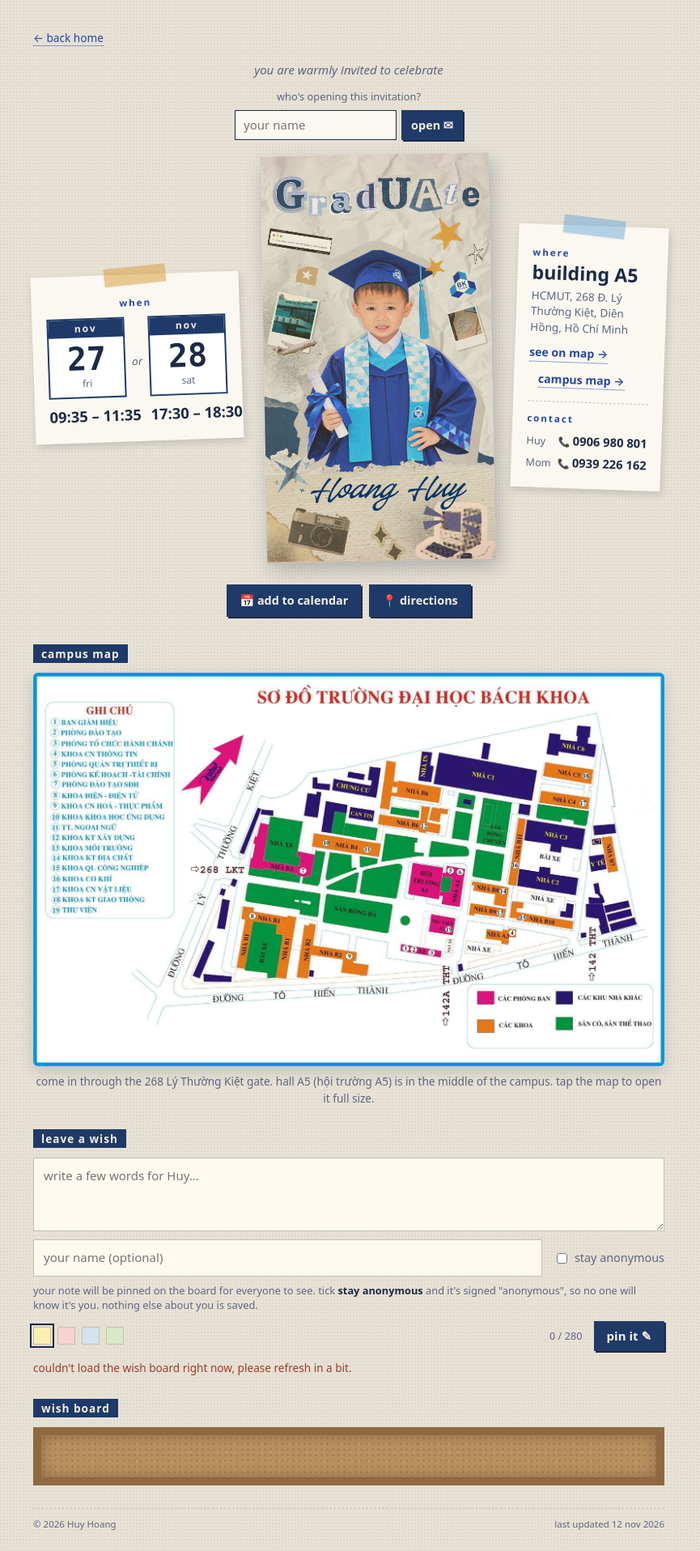
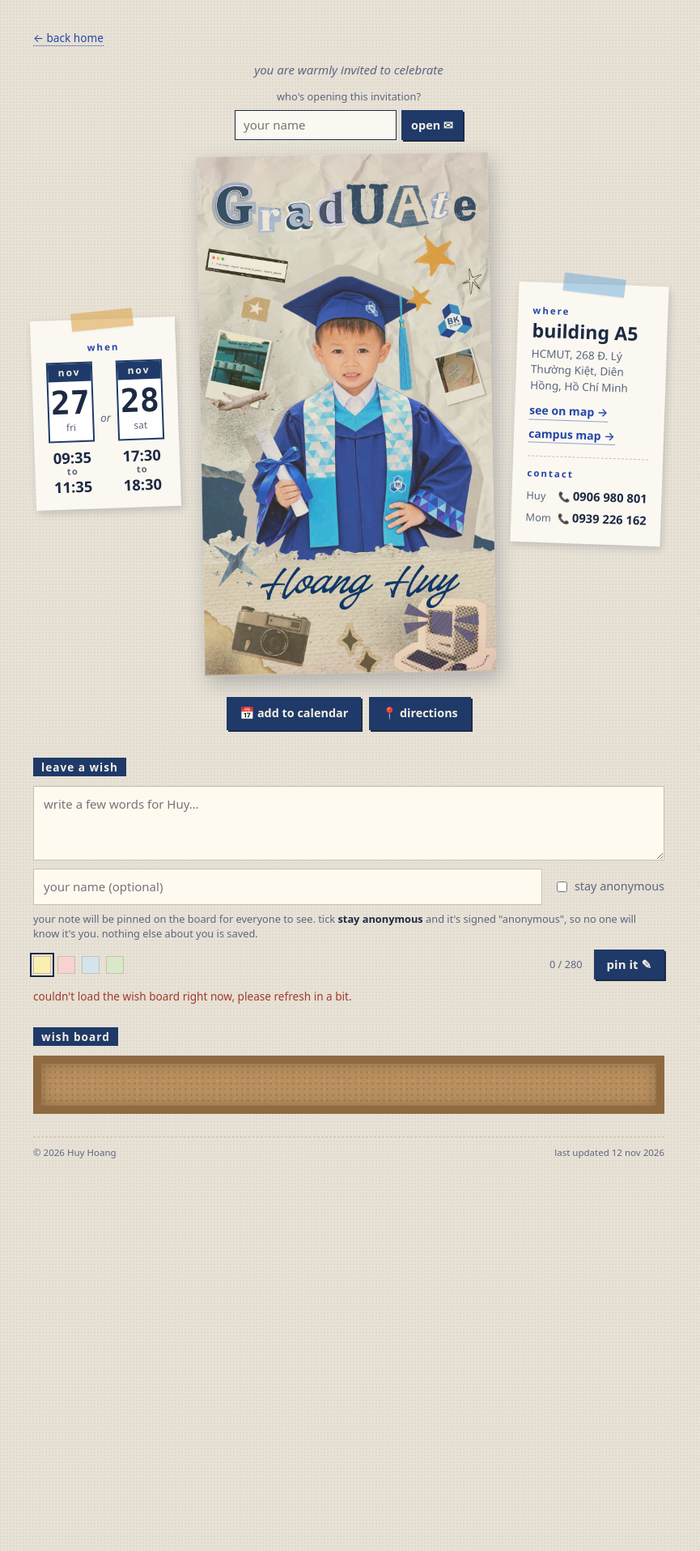
Before and after one commit to edithh81/edithh81.github.io, a Jekyll site: the page built from graduation.html, in a window 1280 px wide. Shown: the whole page at 81% size, without its empty margins (209-1074 px from the left). Built offline with Jekyll 4.4.1, drawn with Linux system fonts in a browser that asks for light colours; after the commit the page ends 1457 px from its top, so only the background shows below that.

Commit message:
Graduation page: drop campus map image, stack time ranges
Co-Authored-By: Claude Opus 5.5 <noreply@anthropic.com>

```diff
--- a/_data/graduation.yml
+++ b/_data/graduation.yml
@@ -12,9 +12,7 @@ days:
 venue: A5
 address: HCMUT, 268 Đ. Lý Thường Kiệt, Diên Hồng, Hồ Chí Minh
 map: https://maps.app.goo.gl/93vjgKQHn5GQSSNQ6
-# campus 1 map shown under the invitation (leave empty to hide)
-campus_map: /assets/img/hcmut-campus-map.jpg
-# where tapping the campus map goes (empty = open the image itself)
+# "campus map →" link in the where card (leave empty to hide)
 campus_map_link: https://drive.google.com/file/d/1ueLD8Y1Efnt28OXl0aOpp7mthloVN2dy/view?usp=sharing
 # location shown in google / apple / outlook calendar events (google maps finds this name)
 calendar_location: University of Technology - Vietnam National University Ho Chi Minh City, 268 Lý Thường Kiệt, Hồ Chí Minh
--- a/assets/css/graduation.css
+++ b/assets/css/graduation.css
@@ -91,8 +91,8 @@
   font-family: ui-monospace, "Cascadia Mono", "Segoe UI Mono", SFMono-Regular, "SF Mono", Menlo, Monaco, Consolas, "Liberation Mono", monospace;
 }
 .cal-weekday { font-size: .75rem; color: var(--muted); padding: 2px 0 6px; }
-.cal-time { margin: 8px 0 0; font-size: 1.15rem; font-weight: 700; color: var(--ink); white-space: nowrap; font-variant-numeric: tabular-nums; }
-.cal-time span { display: block; font-size: .7rem; font-weight: 600; color: var(--muted); letter-spacing: 1px; }
+.cal-time { margin: 8px 0 0; font-size: 1.15rem; font-weight: 700; color: var(--ink); white-space: nowrap; font-variant-numeric: tabular-nums; line-height: 1.15; }
+.cal-time span { display: block; font-size: .7rem; font-weight: 600; color: var(--muted); letter-spacing: 1px; margin: 1px 0; }
 
 .card-label { margin: 0; font-size: .72rem; font-weight: 700; letter-spacing: 2px; color: var(--accent); }
 .card-big {
@@ -131,11 +131,7 @@
 .cal-options a { padding: 10px 14px; border: 0; color: var(--ink); font-size: .9rem; font-weight: 600; }
 .cal-options a + a { border-top: 1px dashed var(--rule); }
 .cal-options a:hover { background: var(--bar); color: var(--bar-ink); }
-/* campus map under the invitation */
-.campus-map { margin: 0; }
-.campus-map img { display: block; width: 100%; height: auto; border-radius: 6px; box-shadow: 0 6px 18px rgba(29,42,68,.18); }
-.campus-map figcaption { margin-top: 8px; font-size: .85rem; color: var(--muted); text-align: center; }
-.card-where .pin-link + .pin-link { margin-left: 12px; }
+.card-where .pin-link + .pin-link { display: table; margin-top: 6px; }   /* own line, aligned under "see on map" */
 
 .invite-note { margin: 10px 0 0; text-align: center; font-size: .9rem; color: var(--muted); font-style: italic; }
 
@@ -208,6 +204,7 @@
   .greet-dear { font-size: 1.3rem; }
   .quick { display: block; margin: 0 0 16px; text-align: center; font-weight: 700; color: var(--ink); font-size: .95rem; }
   .quick p { margin: 0; display: flex; justify-content: center; flex-wrap: wrap; }
+  .quick span { white-space: nowrap; }   /* keep each day on one line; wrap only at "or" */
   .quick .or { margin: 0 8px; font-weight: 400; color: var(--muted); }
   .cal-menu { flex: 1; display: flex; }
   .cal-menu summary { flex: 1; justify-content: center; }
--- a/graduation.html
+++ b/graduation.html
@@ -58,7 +58,7 @@ extra_css: /assets/css/graduation.css
           <span class="cal-day">{{ d.start | date: "%-d" }}</span>
           <span class="cal-weekday">{{ d.start | date: "%a" | downcase }}</span>
         </div>
-        <p class="cal-time">{{ d.start | date: "%H:%M" }} – {{ d.end | date: "%H:%M" }}</p>
+        <p class="cal-time">{{ d.start | date: "%H:%M" }}<span>to</span>{{ d.end | date: "%H:%M" }}</p>
       </div>
       {% endfor %}
     </div>
@@ -104,19 +104,6 @@ extra_css: /assets/css/graduation.css
 </nav>
 
 {% if g.note %}<p class="invite-note">{{ g.note }}</p>{% endif %}
-
-{% if g.campus_map %}
-<section id="campus-map">
-  <h2 class="bar">campus map</h2>
-  <figure class="campus-map">
-    <a href="{{ g.campus_map_link | default: g.campus_map | relative_url }}" target="_blank" rel="noopener">
-      <img src="{{ g.campus_map | relative_url }}" width="1600" height="995" loading="lazy"
-           alt="map of HCMUT campus 1; hall A5 (hội trường A5) is in the middle of the campus">
-    </a>
-    <figcaption>come in through the 268 Lý Thường Kiệt gate. hall {{ g.venue }} (hội trường {{ g.venue }}) is in the middle of the campus. tap the map to open it full size.</figcaption>
-  </figure>
-</section>
-{% endif %}
 
 <!-- wish form -->
 <section>
```
Also changed, not shown: assets/img/hcmut-campus-map.jpg (deleted).
